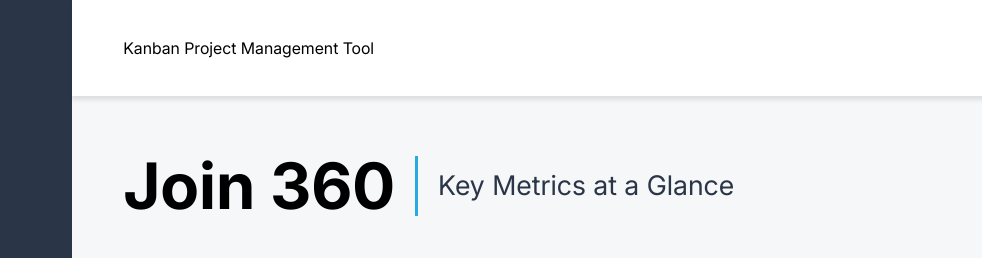
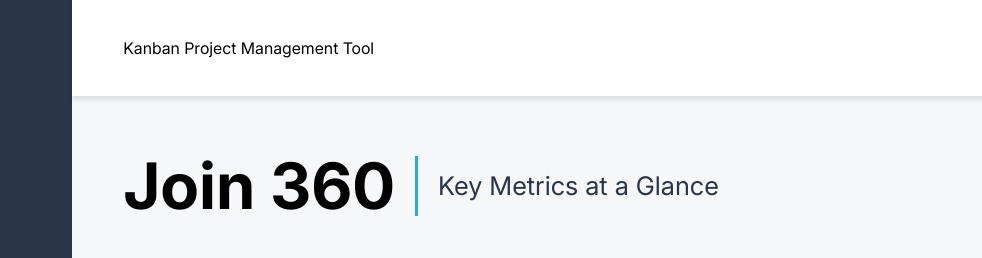
Before and after one commit to AngeloDevLab/join-3187, a plain HTML site: page pages/summary.html in a window 1280 px wide. Shown: the top 258 px of the page, 160-1142 px from the left. Drawn offline with Linux system fonts and the light colour scheme.

Commit message:
fix(summary): clamp subline font-size instead of fixed 27px
global/base.css's .subline defaults to a fixed 27px; summary.css now
overrides it with the same clamp(18px, 2vw, 27px) already used by
contacts.css's .contact-panel-heading .subline.

Co-Authored-By: Christian Mulugeta <christiantatek.m@gmail.com>
Co-Authored-By: Louisjuc <louis.juchem@proton.me>
Co-Authored-By: Mahad Y Nur <mahad.nur-yussuf@outlook.de>

```diff
--- a/css/summary.css
+++ b/css/summary.css
@@ -183,6 +183,12 @@ hr {
     font-weight: var(--font-weight-bold);
 }
 
+/* Overrides global/base.css's fixed 27px, same clamp as contacts.css's
+   .contact-panel-heading .subline. */
+.subline {
+    font-size: clamp(18px, 2vw, 27px);
+}
+
 
 /* Tablet */
 @media (min-width: 768px) {
```
